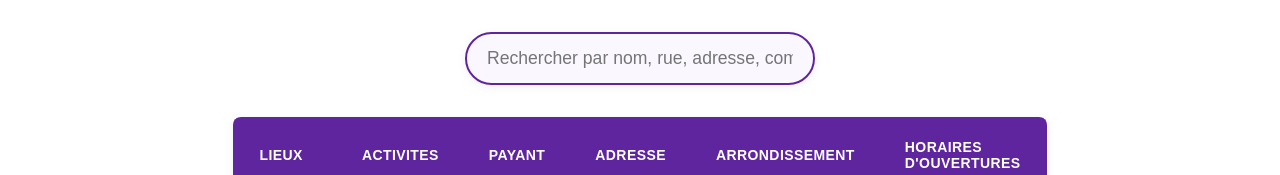
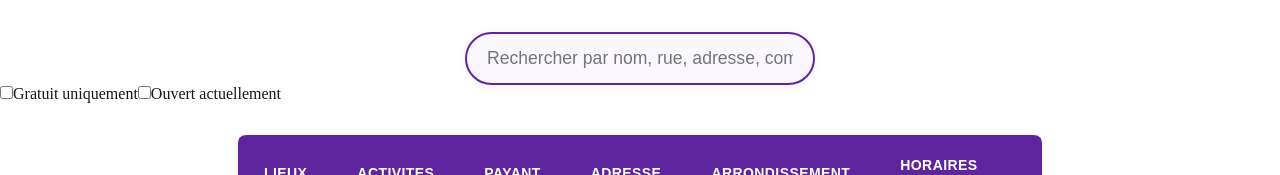
Before and after one commit to Pavelito75/QuanticFactoryTest, a Next.js app in the folder quantic/: page / in a window 1280 px wide. Shown: the top 175 px of the page. Built offline with nearby package versions, Linux system fonts and the light colour scheme; no server answers.

Commit message:
[FEAT] : add filter for free activities and open activities

```diff
--- a/quantic/src/app/api/search/route.js
+++ b/quantic/src/app/api/search/route.js
@@ -22,7 +22,9 @@ export async function GET(req) {
       item.name,
       item.voie,
       item.adresse,
-      item.commune
+      item.commune,
+      item.type,
+      item.type_objet,
     ];
     return fields.some(f => (f || '').toLowerCase().includes(q));
   });
--- a/quantic/src/app/page.js
+++ b/quantic/src/app/page.js
@@ -1,9 +1,10 @@
-// FILTRE PAR TRUCS (ACTIVITES, JARDIN, FONTAINE)
 // RAJOUTER FILTRE GRATUIT OU NON
 // FILTRE OUVERT OU NON
+// FILTRE PAR TRUCS (ACTIVITES, JARDIN, FONTAINE)
 // FILTRE PAR ARRONDISSEMENT (FILTRE OU L'ON PEUT CHOISIR LE NUMERO EN ECRIVANT ET CA ME RAMENE DESSUS)
-// PK PAS UN SYSTEME DE SORT PAR DEPARTEMENT, TYPE
+// PAGINATION
 // SI JAMAIS J'AI LE TEMPS FAIRE UN INPUT OU TU PEUX METTRE TON ADRESSE ET CA TE RENVOIE LES TRUCS LES PLUS PROCHES
+// UN BON README
 
 "use client";
 
@@ -14,6 +15,8 @@ export default function Home() {
   const [data, setData] = useState([]);
   const [loading, setLoading] = useState(true);
   const [query, setQuery] = useState("");
+  const [filterGratuit, setFilterGratuit] = useState(false);
+  const [filterOuvert, setFilterOuvert] = useState(false);
   const searchTimeoutRef = useRef(null);
 
   useEffect(() => {
@@ -26,7 +29,7 @@ export default function Home() {
         try {
           let url;
           if (query) {
-            url = `/api/search?q=${query}`;
+            url = `/api/search?q=${encodeURIComponent(query)}`;
           } else {
             url = "/api/search";
           }
@@ -59,10 +62,39 @@ export default function Home() {
   return (
     <div id="true">
       <SearchBar onQueryChange={setQuery} />
+      <div>
+        <label>
+          <input type="checkbox" checked={filterGratuit} onChange={e => setFilterGratuit(e.target.checked)} />
+          Gratuit uniquement
+        </label>
+        <label>
+          <input type="checkbox" checked={filterOuvert} onChange={e => setFilterOuvert(e.target.checked)} />
+          Ouvert actuellement
+        </label>
+      </div>
       {(() => {
+
         if (loading) {
           return <div>Chargement...</div>;
         } else {
+          let filteredData = data;
+
+          if (filterGratuit) {
+            filteredData = filteredData.filter(item => {
+              if (item.payant === undefined || item.payant === null) return true;
+              return String(item.payant).toLowerCase() === "non";
+            });
+          }
+
+          if (filterOuvert) {
+            filteredData = filteredData.filter(item => {
+              if (item.statut_ouverture === undefined || item.statut_ouverture === null) {
+                return false;
+              }
+              return String(item.statut_ouverture).toLowerCase() === "ouvert";
+            });
+          }
+
           return (
             <table>
               <thead>
@@ -77,8 +109,8 @@ export default function Home() {
               </thead>
               <tbody>
                 {(() => {
-                  if (data.length > 0) {
-                    return data.map((item, index) => {
+                  if (filteredData.length > 0) {
+                    return filteredData.map((item, index) => {
                       let lieu = "-";
                       if (item.nom || item.name || item.voie) {
                         lieu = (
@@ -120,7 +152,7 @@ export default function Home() {
                       }
 
                       return (
-                        <tr key={item.identifiant || item.gid || index}>
+                        <tr key={`${item.identifiant || item.gid || 'item'}-${index}`}>
                           <td>{lieu}</td>
                           <td>{activite}</td>
                           <td>{payant}</td>
@@ -133,7 +165,7 @@ export default function Home() {
                   } else {
                     return (
                       <tr>
-                        <td>
+                        <td colSpan="6">
                           Aucun résultat trouvé.
                         </td>
                       </tr>
```
